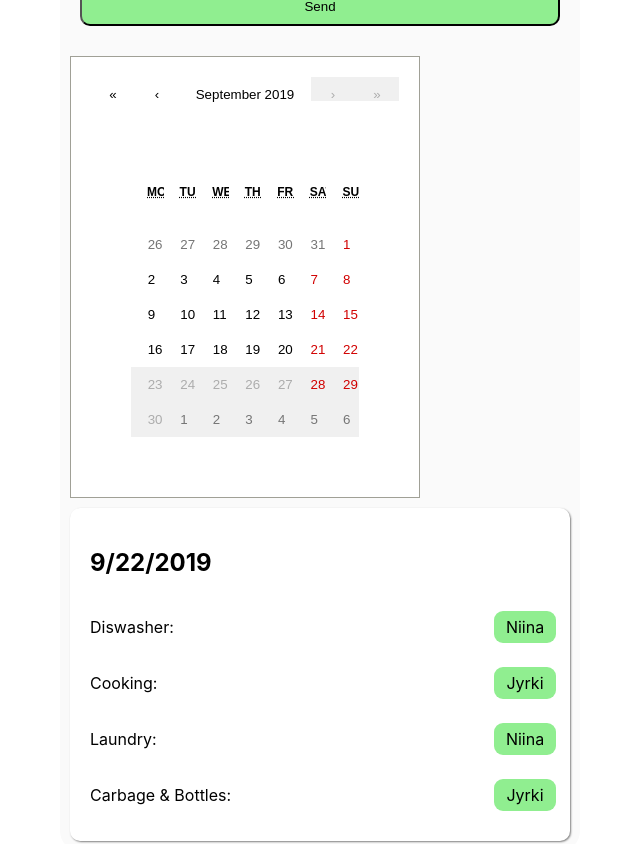
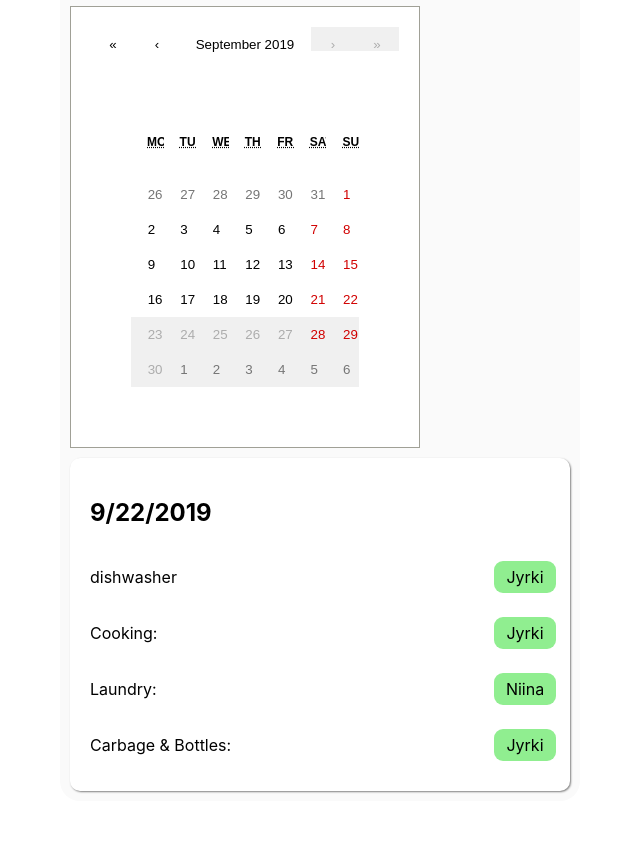
Before and after one commit to caldre/tasklist, a React (Create React App) app: page / in a window 1280 px wide. Shown: the part 499-1343 px from the top of the page, without its empty margins (320-960 px from the left). Built offline with nearby package versions, Linux system fonts and the light colour scheme.

Commit message:
Cleared up code a bit

```diff
--- a/package.json
+++ b/package.json
@@ -3,12 +3,10 @@
   "version": "0.1.0",
   "private": true,
   "dependencies": {
-    "bootstrap": "^4.3.1",
     "react": "^16.9.0",
     "react-calendar": "^2.19.2",
     "react-dom": "^16.9.0",
-    "react-scripts": "3.1.1",
-    "uuid": "^3.3.3"
+    "react-scripts": "3.1.1"
   },
   "scripts": {
     "start": "react-scripts start",
--- a/src/App.js
+++ b/src/App.js
@@ -8,6 +8,7 @@ import "./app.css";
 
 const App = () => {
   const [state, setState] = useState({ date: new Date().toLocaleDateString() });
+  // HOX! <DateDetails> voi poistua myöhemmin ja se integroidaan <TaskBoardiin>
 
   return (
     <div className="container">
--- a/src/Context.js
+++ b/src/Context.js
@@ -2,27 +2,29 @@ import React, { useReducer } from "react";
 
 const Context = React.createContext();
 
+// Tässä on referenssi datasta, myöhemmin tulee jostain muualta, ehkä paremmassa muodossa?
+
 let state = {
-  taskList: ["dishwasher", "cooking", "laundry", "carbage", "asdf"],
+  taskList: ["dishwasher", "cooking", "laundry", "carbage"],
   occupantList: ["Niina", "Jyrki"],
   currentDay: {},
-  taskHistory: [
+  tasksHistory: [
     {
-      date: new Date("2019", "8", "20").toLocaleDateString(),
+      date: new Date("2019", "8", "22").toLocaleDateString(),
       dishwasher: "Jyrki",
       cooking: "Niina",
       laundry: "Jyrki",
       carbage: "Niina"
     },
     {
-      date: new Date("2019", "8", "19").toLocaleDateString(),
+      date: new Date("2019", "8", "21").toLocaleDateString(),
       dishwasher: "Niina",
       cooking: "Jyrki",
       laundry: "Niina",
       carbage: "Jyrki"
     },
     {
-      date: new Date("2019", "8", "18").toLocaleDateString(),
+      date: new Date("2019", "8", "20").toLocaleDateString(),
       dishwasher: "Jyrki",
       cooking: "Niina",
       laundry: "Jyrki",
--- a/src/DateDetails.js
+++ b/src/DateDetails.js
@@ -1,15 +1,36 @@
 import React from "react";
 import { Consumer } from "./Context";
+
+// Tämä ehkä tarkoitus myöhemmin integroida samaan näyttöön,
+// josta valitaan nykyisen päivän tehtävät, kuitenkin niin että niitä ei voi jälkeenpäin muuttaa
 
 const DateDetails = props => {
   return (
     <Consumer>
       {value => {
+        const { tasksHistory } = value;
+
+        // Miten käsittelen allaolevaa selectedDate-arrayta?
+        const selectedDate = tasksHistory.filter(
+          taskHistory => taskHistory.date === props.date
+        );
+        // Voin vaihtaa sen objektiksi esim
+        // const objekti = selectedDate[0]
+        // mutta en voi renderöidä siitä arvoja tyyliin objekti.dishwasher??
+        if (selectedDate[0]) {
+          console.log(selectedDate[0]);
+        }
+
         return (
           <div className="task">
             <h2 className="date">{props.date}</h2>
             <p>
-              Diswasher:<span>Niina</span>
+              {/* Allaoleva ratkaisu ei voi olla mitenkään järkevä, eihän? */}
+              {/* Kait noi saa mapattua jotenkin järkevämmin? */}
+              {/* DEMO: Klikkaa kalenterista joko: 20, 21, 22 niin ekalla rivillä näkyy miten pitäisi toimia  */}
+              {/* DEMO: Jos klikkaa jotain muuta niin crashaa, se korjataan myöhemmin :)  */}
+              {Object.keys(selectedDate[0])[1]}
+              <span>{Object.values(selectedDate[0])[1]}</span>
             </p>
             <p>
               Cooking:<span>Jyrki</span>
--- a/src/TaskBoard.js
+++ b/src/TaskBoard.js
@@ -13,7 +13,6 @@ const TaskBoard = () => {
               <Task key={task} name={task} />
             ))}
             <button type="button" className="button">
-              {" "}
               Send
             </button>
           </div>
```
Also changed, not shown: src/History.js (deleted, +0 -25 lines), src/Task.js (+5 -4 lines), 1 other file (tests, documents, lock files or other folders).
